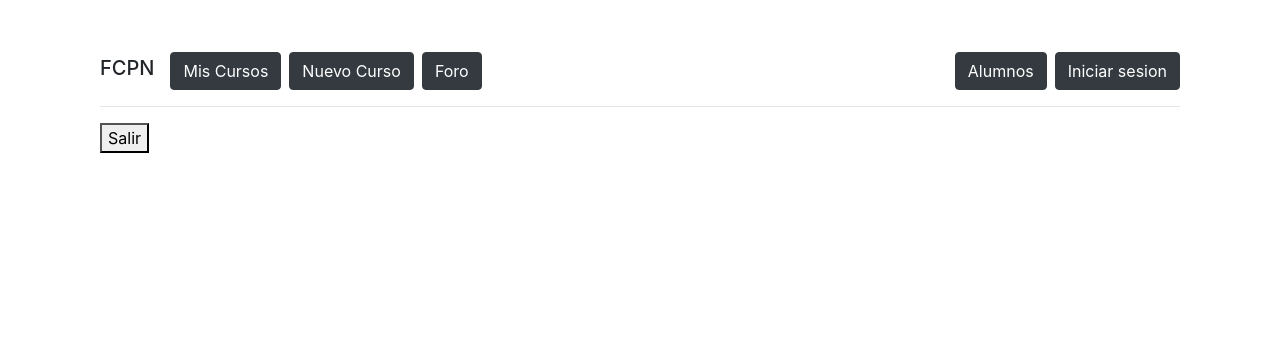
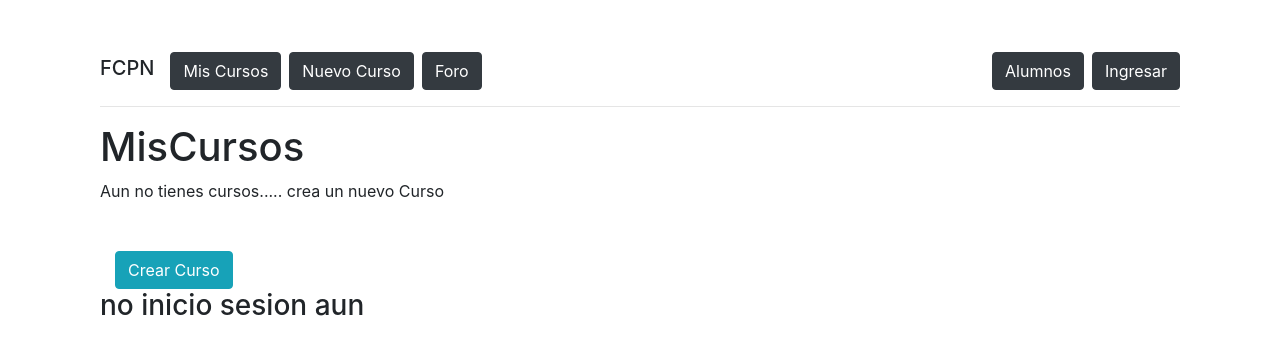
Before and after one commit to Marisabel-Condori/UF-CPN, a React (Create React App) app: page /Logout in a window 1280 px wide. Shown: the top 354 px of the page. Built offline with nearby package versions, Linux system fonts and the light colour scheme.

Commit message:
login y logout con Auth0, obtenemos los datos del usuario

```diff
--- a/src/App.jsx
+++ b/src/App.jsx
@@ -1,14 +1,10 @@
 import Navbar from "./components/Navbar";
-import Profile from "./components/login/Profile";
 
 function App() {
 
   return (
     <div className="container">
       <Navbar/>
-
-      <Profile/>
-
     </div>
   );
 }
--- a/src/components/Navbar.jsx
+++ b/src/components/Navbar.jsx
@@ -15,7 +15,7 @@ import LogoutButton from "./login/LogoutButton";
 const Navbar = () => {
 
   const {isAuthenticated, isLoading} = useAuth0()
-  if(isLoading) return <h1>Loading...</h1>
+  if(isLoading) return <h1>Cargando...</h1>
 
 
   return (
@@ -26,9 +26,8 @@ const Navbar = () => {
           <Link to="/" className="btn btn-dark mr-2"> Mis Cursos </Link>
           <Link to="/NuevoCurso" className="btn btn-dark mr-2"> Nuevo Curso </Link>
           <NavLink to="/Foro" className="btn btn-dark mr-2"> Foro </NavLink>
-          {isAuthenticated?
-          <NavLink to="/Logout" className="btn btn-dark float-right mt-1 ml-2"> Cerrar sesion </NavLink>
-          :<NavLink to="/Login" className="btn btn-dark float-right mt-1 ml-2"> Iniciar sesion </NavLink>
+          {isAuthenticated? <LogoutButton/>
+          :<LoginButton/>
           }
           <NavLink to="/Alumnos" className="btn btn-dark float-right mt-1"> Alumnos </NavLink>
         </div>
@@ -37,10 +36,6 @@ const Navbar = () => {
           <Route path="/NuevoCurso" element={<NuevoCurso/>}/>
           <Route path="/Foro" element={<Foro/>}/>
           <Route path="/Alumnos" element={<Alumnos/>}/>
-
-          <Route path="/Login" element={<LoginButton/>}/>
-          <Route path="/Logout" element={<LogoutButton/>}/>
-
           <Route path="*" element={<MisCursos/>}/>
 
         </Routes>
--- a/src/components/login/LoginButton.jsx
+++ b/src/components/login/LoginButton.jsx
@@ -5,7 +5,7 @@ const LoginButton = () => {
 
     const {loginWithRedirect} = useAuth0();
   return (
-    <button onClick={() => loginWithRedirect()} >Ingresar</button>
+    <button className="btn btn-dark float-right mt-1 ml-2" onClick={() => loginWithRedirect()} >Ingresar</button>
 
   )
 }
--- a/src/components/login/LogoutButton.jsx
+++ b/src/components/login/LogoutButton.jsx
@@ -4,7 +4,7 @@ import { useAuth0 } from '@auth0/auth0-react';
 const LogoutButton = () => {
     const {logout} = useAuth0()
     return (
-        <button onClick={()=> logout()}>
+        <button className="btn btn-dark float-right mt-1 ml-2" onClick={()=> logout()}>
             Salir
         </button>
     )
--- a/src/components/login/Profile.jsx
+++ b/src/components/login/Profile.jsx
@@ -6,6 +6,7 @@ const Profile = () => {
     const {user, isAuthenticated} = useAuth0();
     return( isAuthenticated && (
             <div>
+                <h1>mostrando datos de la persona que esta logueado</h1>
                 <img src = {user.picture} alt ={user.name}/>
                 <h2>{user.name}</h2>
                 <p>{user.email}</p>
--- a/src/components/navbar/MisCursos.jsx
+++ b/src/components/navbar/MisCursos.jsx
@@ -1,16 +1,21 @@
-import React from 'react'
+import {useAuth0} from '@auth0/auth0-react'
+
 import { Routes, Route, Link }from "react-router-dom";
+
 import NuevoCurso from "./NuevoCurso";
+import Profile from "../login/Profile";
 
 
 const MisCursos = () => {
+
+  const {isAuthenticated} = useAuth0()
+
   return (
     <div>
         <h1>MisCursos</h1>
         <p>Aun no tienes cursos.....
           crea un nuevo Curso
         </p>
-
 
       {/* boton para crear nuevo curso .................*/}
         <div className="container mt-5">
@@ -20,6 +25,9 @@ const MisCursos = () => {
           </Routes>
         </div>
 
+        {isAuthenticated? <Profile/>
+          :<h3>no inicio sesion aun</h3>
+          }
 
 
     </div>
```
Also changed, not shown: 1 other file (tests, documents, lock files or other folders).
